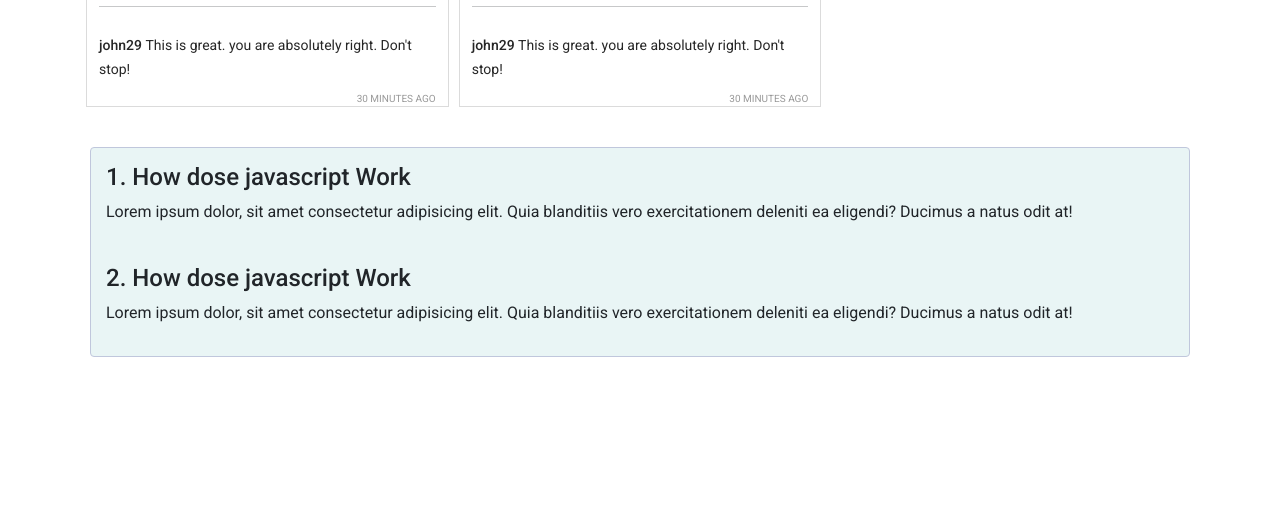
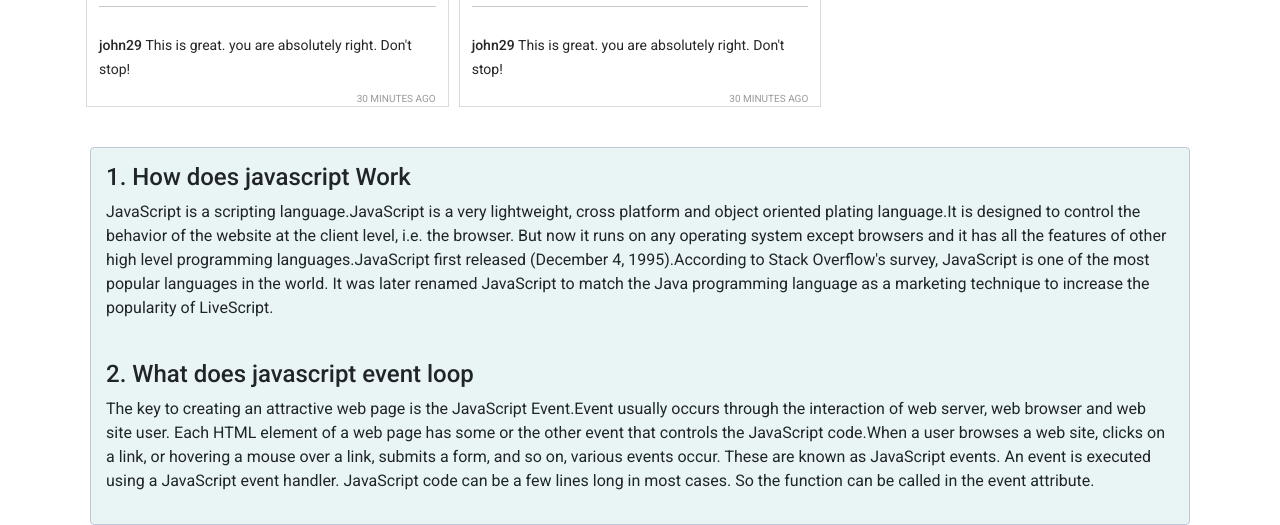
Before and after one commit to Sakilshikdar/insta-shohor-assigment-7, a plain HTML site: page index.html in a window 1280 px wide. Shown: the part 1409-1934 px from the top of the page. Before the commit the page ends 1766 px from the top, so only its background shows below. Drawn offline with nearby package versions, Linux system fonts and the light colour scheme.

Commit message:
bonuse-sectiono-complete

```diff
--- a/index.html
+++ b/index.html
@@ -79,11 +79,14 @@
         </main>
         <br>
         <section class="QS-section">
-            <h4>1. How dose javascript Work</h4>
-            <p>Lorem ipsum dolor, sit amet consectetur adipisicing elit. Quia blanditiis vero exercitationem deleniti ea eligendi? Ducimus a natus odit at!</p>
+            <h4>1. How does javascript Work</h4>
+            <p>JavaScript is a scripting language.JavaScript is a very lightweight, cross platform and object oriented plating language.It is designed to control the behavior of the website at the client level, i.e. the browser. But now it runs on any operating system except browsers and it has all the features of other high level programming languages.JavaScript first released (December 4, 1995).According to Stack Overflow's survey, JavaScript is one of the most popular languages in the world.
+                It was later renamed JavaScript to match the Java programming language as a marketing technique to increase the popularity of LiveScript.</p>
             <br>
-            <h4>2. How dose javascript Work</h4>
-            <p>Lorem ipsum dolor, sit amet consectetur adipisicing elit. Quia blanditiis vero exercitationem deleniti ea eligendi? Ducimus a natus odit at!</p>
+            <h4>2. What does javascript event loop</h4>
+            <p>The key to creating an attractive web page is the JavaScript Event.Event usually occurs through the interaction of web server, web browser and web site user.
+                Each HTML element of a web page has some or the other event that controls the JavaScript code.When a user browses a web site, clicks on a link, or hovering a mouse over a link, submits a form, and so on, various events occur. These are known as JavaScript events. An event is executed using a JavaScript event handler.
+                JavaScript code can be a few lines long in most cases. So the function can be called in the event attribute.</p>
         </section>
         <footer></footer>
 
```
